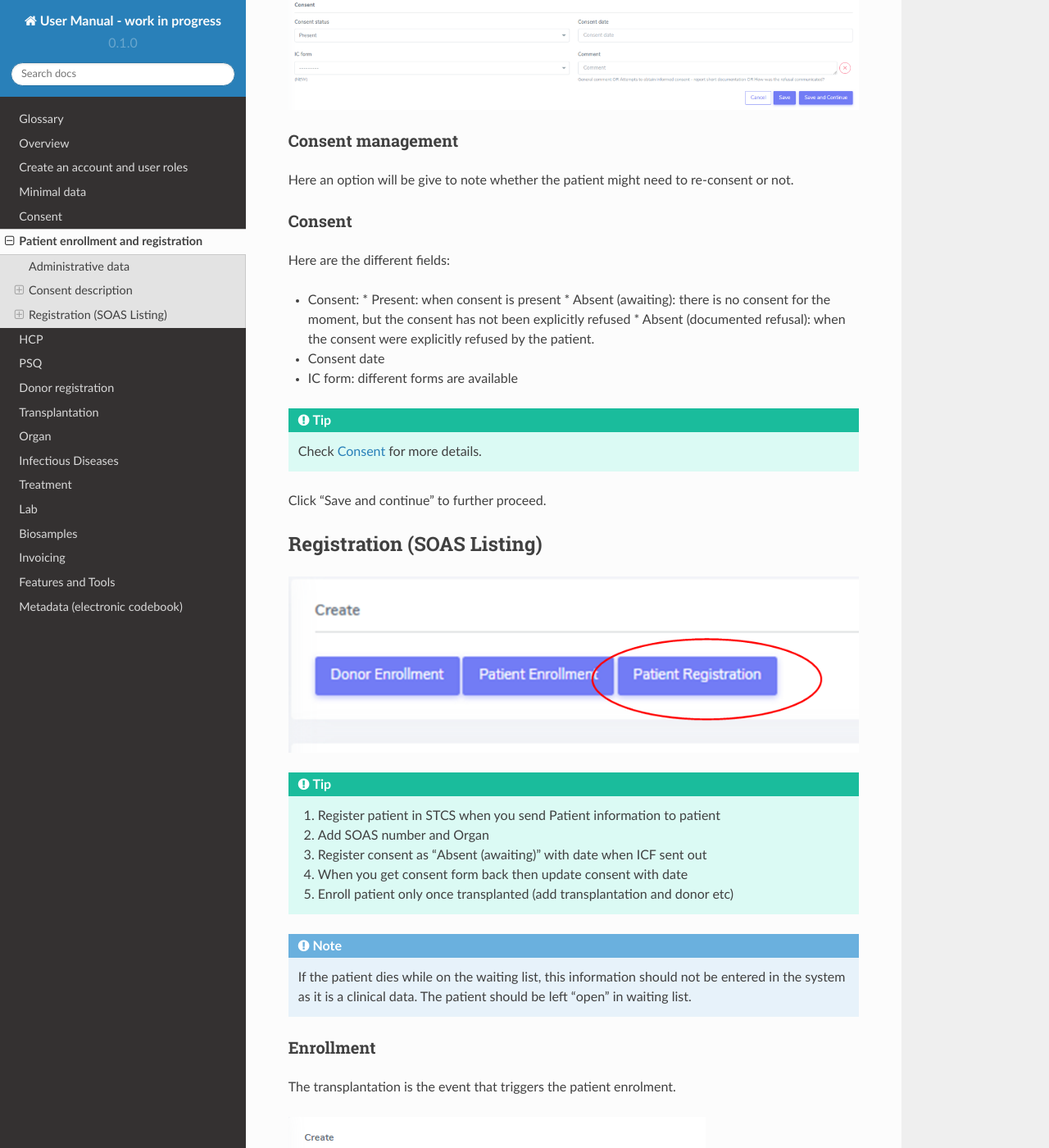
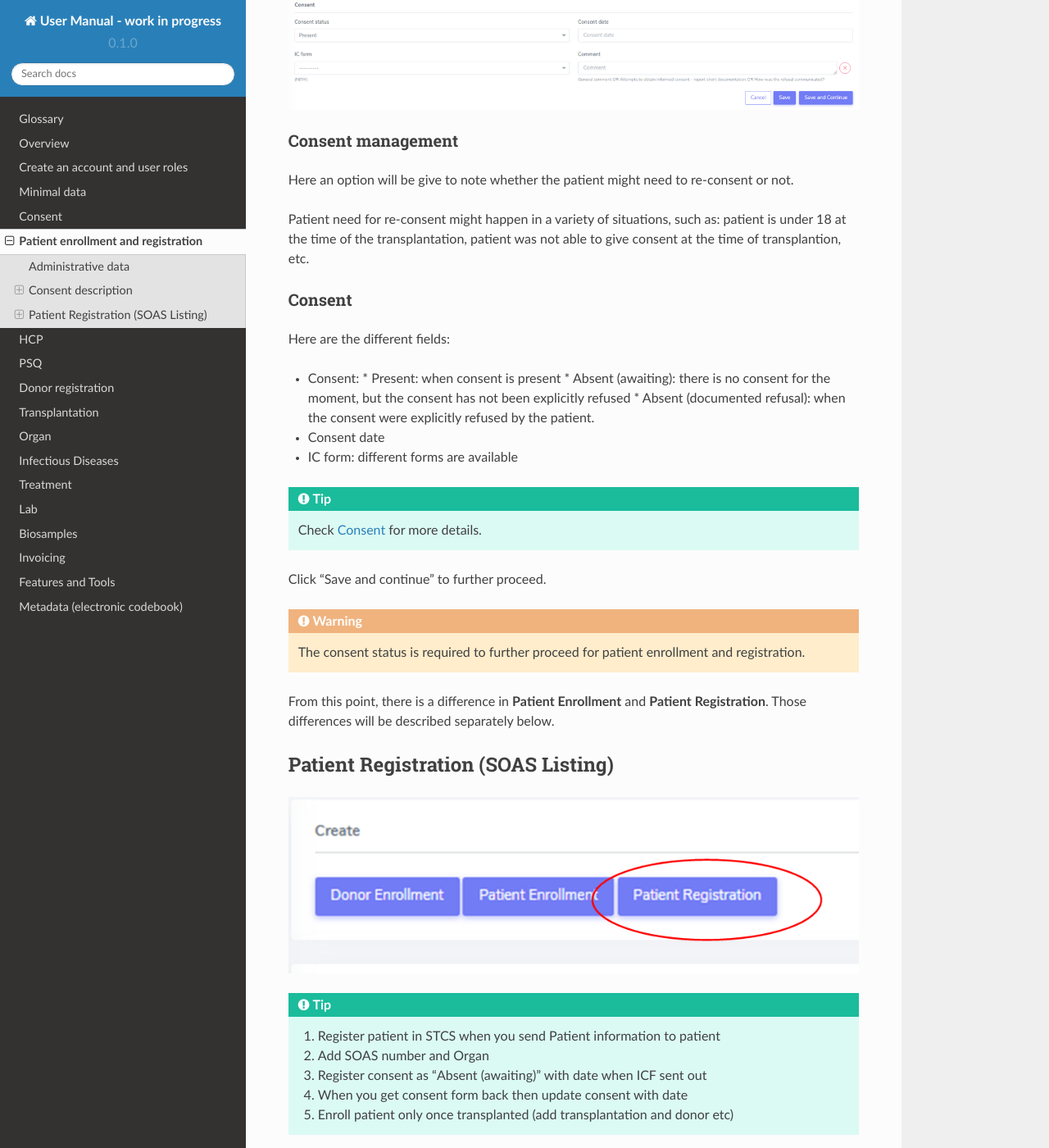
Before and after one commit to swiss-transplant-cohort-study/3LC-user-manual, a Sphinx documentation site: the page built from docs/source/patient2.rst, in a window 1280 px wide and 1400 px high, scrolled down 1773 px. Shown: the whole window at 82% size. Built offline with Sphinx 7.4.7 and the Read the Docs theme 2.0.0, drawn with Linux system fonts in a browser that asks for light colours.

Commit message:
Update patient2.rst

```diff
--- a/docs/source/patient2.rst
+++ b/docs/source/patient2.rst
@@ -43,6 +43,8 @@ Consent management
 
 Here an option will be give to note whether the patient might need to re-consent or not.
 
+Patient need for re-consent might happen in a variety of situations, such as: patient is under 18 at the time of the transplantation, patient was not able to give consent at the time of transplantion, etc.
+
 Consent
 ===========
 
@@ -59,8 +61,17 @@ Here are the different fields:
 
 Click "Save and continue" to further proceed.
 
-Registration (SOAS Listing)
+.. warning:: The consent status is required to further proceed for patient enrollment and registration.
+
+From this point, there is a difference in **Patient Enrollment** and **Patient Registration**. Those differences will be described separately below.
+
+Patient Registration (SOAS Listing)
 ************************************
+
+
+
+
+
 
 
 .. image:: patient_regi.png
```
